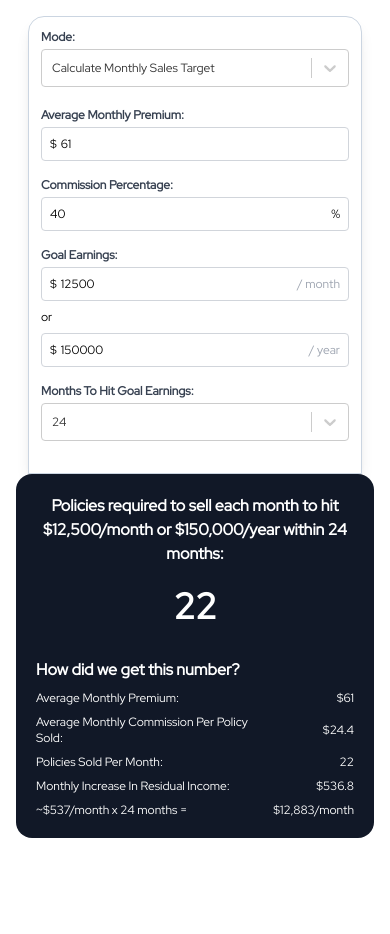
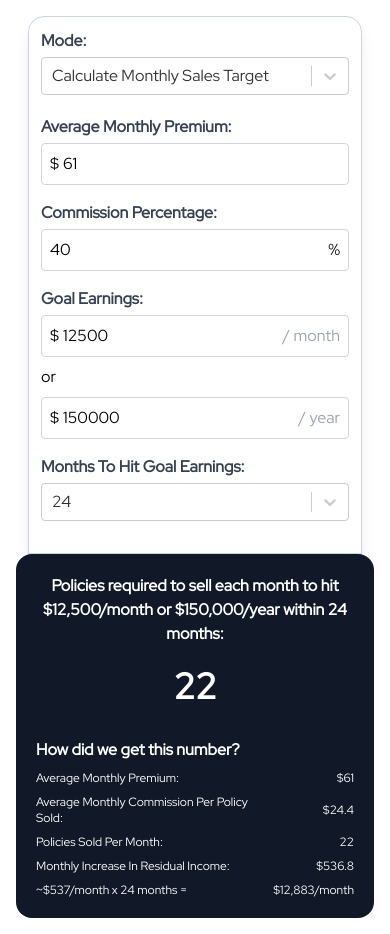
Before and after one commit to JT-Martin/monetize-declines-calc, a React (Vite) app: page / in a window 390 px wide. Before the commit the page ends 854 px from the top, so only its background shows below. Built offline with nearby package versions, Linux system fonts and the light colour scheme.

Commit message:
fixed input font size for iphone

```diff
--- a/src/Components/Section1/Section1.jsx
+++ b/src/Components/Section1/Section1.jsx
@@ -84,7 +84,7 @@ function Section1() {
     ]
 
     return (
-        <div id="Section-1" className="self-center font-display text-xs sm:text-sm md:text-xs mx-3 md:mx-0 w-full px-3 md:px-0">
+        <div id="Section-1" className="self-center font-display text-base sm:text-base md:text-xs mx-3 md:mx-0 w-full px-3 md:px-0">
           <div className="card-padding text-black antialiased box-border p-3 sm:p-5 rounded-tl-2xl rounded-tr-2xl md:rounded-tr-none md:rounded-bl-2xl border border-slate-300 bg-white shadow-lg">
             <div className='form-div'>
               <form>
@@ -115,13 +115,13 @@ function Section1() {
                   <div className="calc-input-perc items-center justify-left">%</div>
                 </div>
                 <label className="input-label antialiased box-border block mb-1 font-semibold text-gray-700">Goal Earnings:</label>
-                <div className="multiple-input-container flex flex-col min-[400px]:flex-row min-[400px]:content-center items-start gap-2 min-[400px]:gap-4 mb-4">
+                <div className="multiple-input-container flex flex-col min-[450px]:flex-row min-[450px]:content-center items-start gap-2 min-[450px]:gap-4 mb-4">
                   <div className='calc-input-container antialiased text-black box-border flex p-2 border border-gray-300 rounded bg-white w-full'>
                     <div className="calc-input-dollar mr-1">$</div>
                     <input type="number" className="calc-input-field antialiased box-border w-full bg-white border-white outline-0" maxLength="256" min={0} value={Math.round(goalEarnings)} id="price-input-field" onChange={handleGoalEarningsChange} required/>
                     <div className="calc-input-suffix text-gray-400 whitespace-nowrap">/ month</div>
                   </div>
-                  <div className="min-[400px]:self-center">or</div>
+                  <div className="min-[450px]:self-center">or</div>
                   {/* <div style={{marginBottom: 20}}>OR</div> */}
                   <div className='calc-input-container antialiased text-black box-border flex p-2 border border-gray-300 rounded bg-white w-full'>
                     <div className="calc-input-dollar mr-1">$</div>
--- a/src/Components/Section2/Section2.jsx
+++ b/src/Components/Section2/Section2.jsx
@@ -51,12 +51,12 @@ function Section2() {
         <div className="p-5 sm:p-8 rounded-2xl bg-gray-900 w-full">
           <div id='Section-2' className="font-display">
             <div id="Section-2-Top" className="text-center mb-8">
-                <div id="Section-2-Top-Title" className="mb-5 text-white font-semibold text-base sm:text-lg">{mode === "Sales Target" ?
+                <div id="Section-2-Top-Title" className="mb-5 text-white font-semibold text-base sm:text-lg lg:text-2xl">{mode === "Sales Target" ?
                   `Policies required to sell each month to hit $${Math.round(Number(goalEarnings)).toLocaleString()}/month or $${Math.round(Number(goalEarnings * 12)).toLocaleString()}/year within ${timeframe} months:`
                   :
                   `Months required to achieve $${Math.round(Number(goalEarnings)).toLocaleString()}/month or $${Math.round(Number(goalEarnings * 12)).toLocaleString()}/year income:`
                 }</div>
-                <div id="big-number" className="text-white text-4xl font-semibold sm:text-5xl">{mode === "Sales Target" ?
+                <div id="big-number" className="text-white text-4xl font-semibold sm:text-6xl">{mode === "Sales Target" ?
                   Number(policiesRequired).toLocaleString()
                   :
                   Number(monthsRequired).toLocaleString()
```
